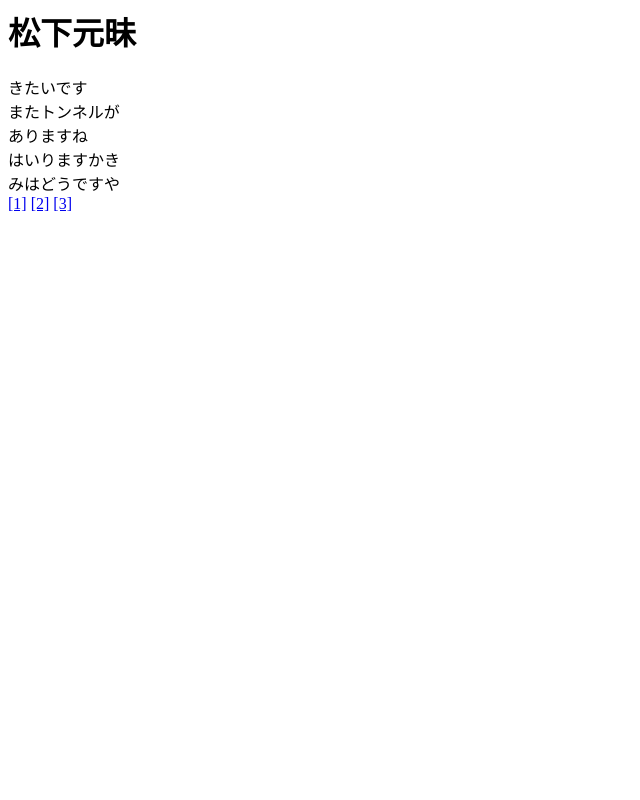
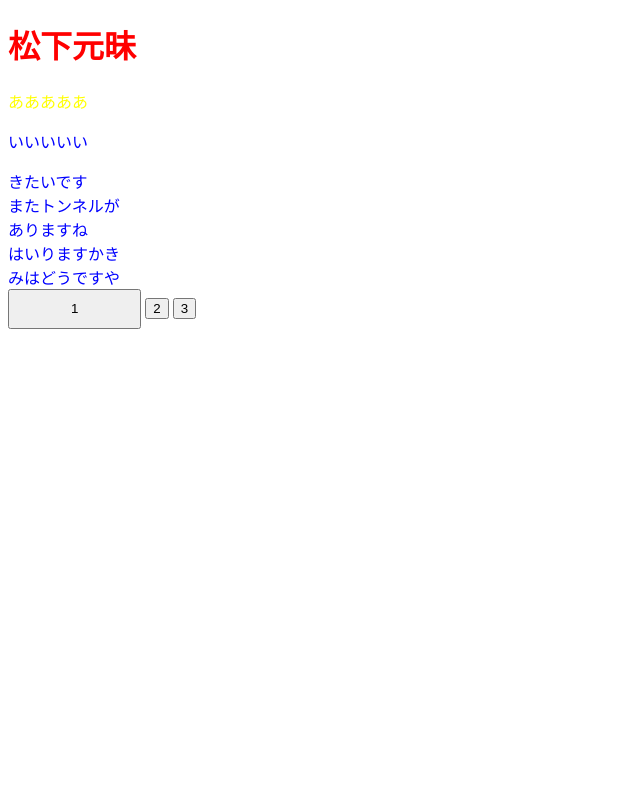
Before and after one commit to tokidrill/motokura, a Django app: page /app/run3 in a window 1280 px wide. Shown: the whole page, without its empty margins (0-640 px from the left). Run offline with Django 4.2, Linux system fonts and the light colour scheme.

Commit message:
feat: CSSを当てられるように変更

```diff
--- /dev/null
+++ b/src/noveltotanka/app/static/app/css/style.css
@@ -0,0 +1,21 @@
+body {
+    color: blue;
+}
+
+#title {
+    color: red;
+}
+
+.sentence {
+    color: yellow;
+}
+
+a {
+    color: black;
+    text-decoration: none;
+}
+
+.button1 {
+    width: 10em;
+    height:3em;
+}
--- a/src/noveltotanka/app/templates/app/index.html
+++ b/src/noveltotanka/app/templates/app/index.html
@@ -1,11 +1,33 @@
-<h1>松下元昧</h1>
+{% load static %}
+<!DOCTYPE html>
+<html lang="ja">
+  <head>
+    <meta http-equiv="Content-type" content="text/html; charset=utf-8" />
+    <meta name="viewport" content="width=device-width, initial-scale=1">
+    <title>松下元昧</title>
+    <link href="{% static 'app/css/style.css' %}" rel="stylesheet">
+  </head>
+  <body>
+    <h1 id="title">松下元昧</h1>
 
-<div>{{ termOne }}</div>
-<div>{{ termTwo }}</div>
-<div>{{ termThree }}</div>
-<div>{{ termFour }}</div>
-<div>{{ termFive }}</div>
+    <p class="sentence">あああああ</p>
+    <p>いいいいい</p>
 
-<a href="/app/hiragana2">[1]</a>
-<a href="/app/hiragana">[2]</a>
-<a href="/app/run3">[3]</a>
+    <div>{{ termOne }}</div>
+    <div>{{ termTwo }}</div>
+    <div>{{ termThree }}</div>
+    <div>{{ termFour }}</div>
+    <div>{{ termFive }}</div>
+
+    <button class="button1">
+        <a href="/app/hiragana2">1</a>
+    </button>
+    <button>
+        <a href="/app/hiragana">2</a>
+    </button>
+    <button>
+        <a href="/app/run3">3</a>
+    </button>
+
+  </body>
+</html>
```
Also changed, not shown: src/noveltotanka/app/views.py (+10 -0 lines), src/noveltotanka/app/static/app/img/sample.jpg (added).
